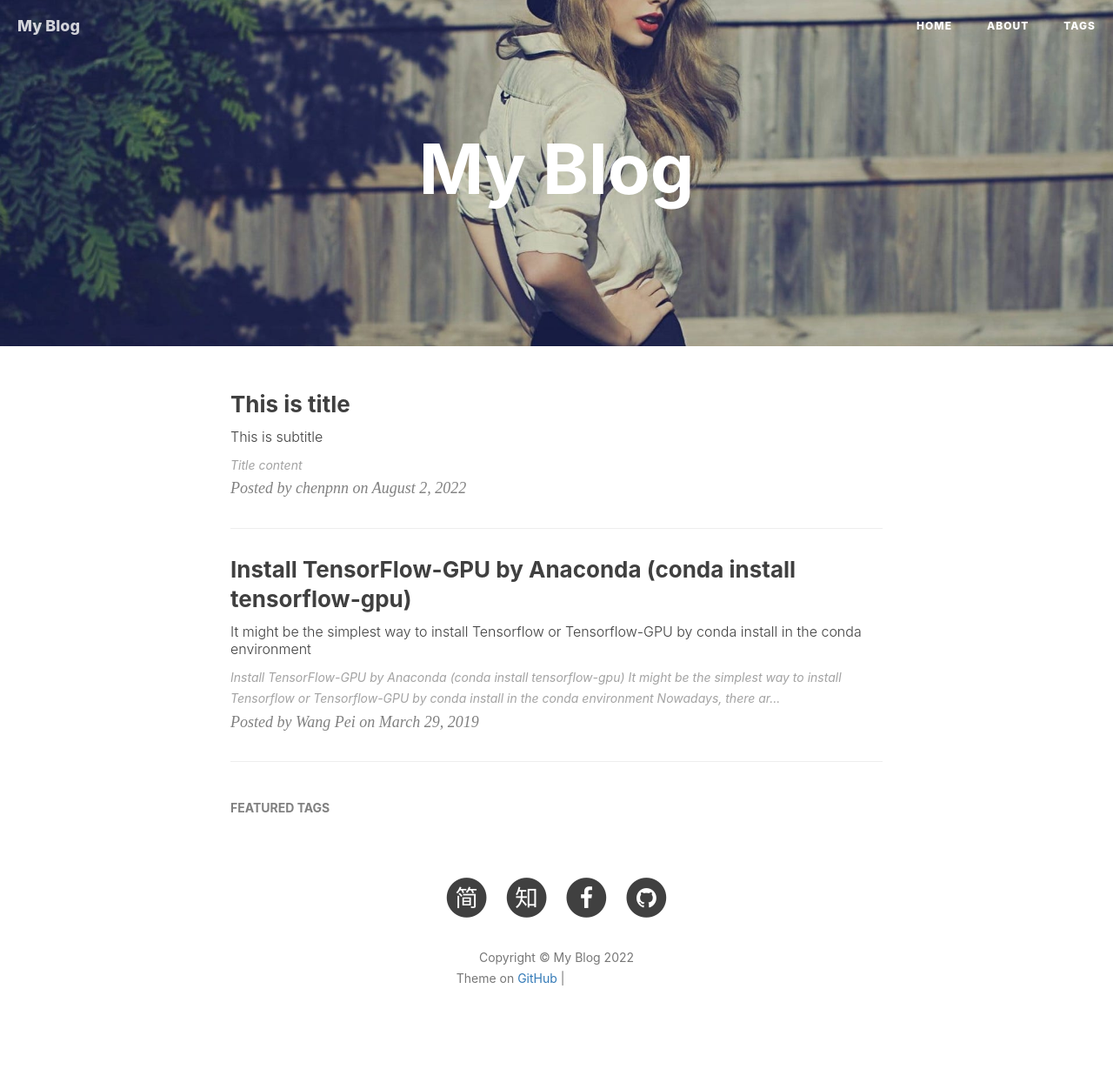
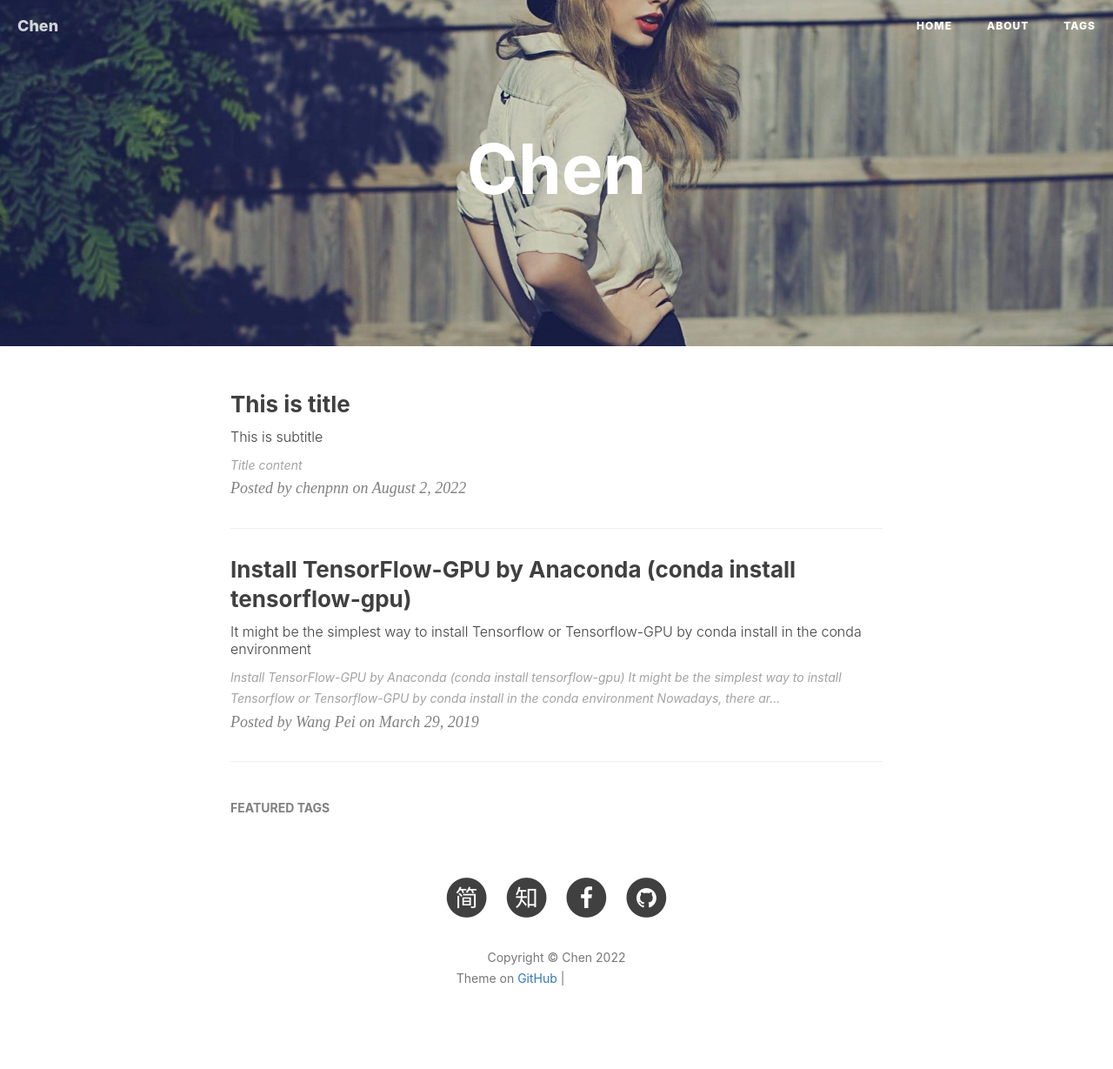
Before and after one commit to chenpnn/chenpnn.github.io, a Jekyll site: the page built from index.html, in a window 1280 px wide. Shown: the whole page at 87% size. Built offline with Jekyll 4.4.1, drawn with Linux system fonts in a browser that asks for light colours; nearby versions of some CDN libraries; library files that are not in the unit come from our copies; the list of posts is cut into pages by our own code; comment, search, counter and statistics services are not loaded; grey boxes are pictures that could not be loaded.

Commit message:
Update _config.yml

```diff
--- a/_config.yml
+++ b/_config.yml
@@ -1,6 +1,6 @@
 # Site settings
-title: My Blog
-SEOTitle: My Blog | My Blog
+title: Chen
+SEOTitle: Chen | Chen
 header-img: img/post-bg-desk.jpg
 email: 暂无
 description: "写一句你想写的话"
```
